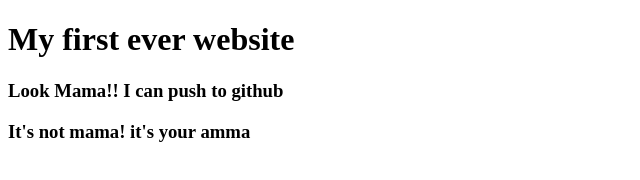
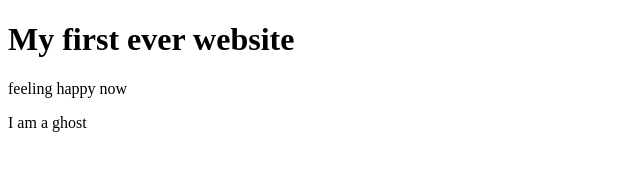
Before and after one commit to tusharkhan8920/my-first-website, a plain HTML site: page index.html in a window 1280 px wide. Shown: the whole page, without its empty margins (0-640 px from the left). Drawn offline with Linux system fonts and the light colour scheme.

Commit message:
ghost added

```diff
--- a/index.html
+++ b/index.html
@@ -7,7 +7,7 @@
 </head>
 <body>
     <h1> My first ever website</h1>
-    <h3>Look Mama!! I can push to github</h3>
-    <h3>It's not mama! it's your amma</h3>
+    <p>feeling happy now</p>
+    <p>I am a ghost</p>
 </body>
 </html>
```
